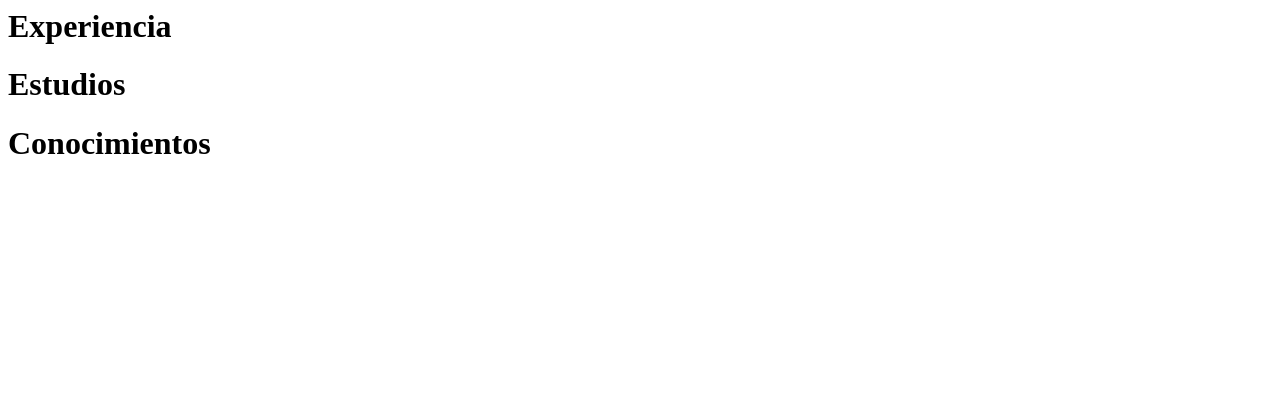
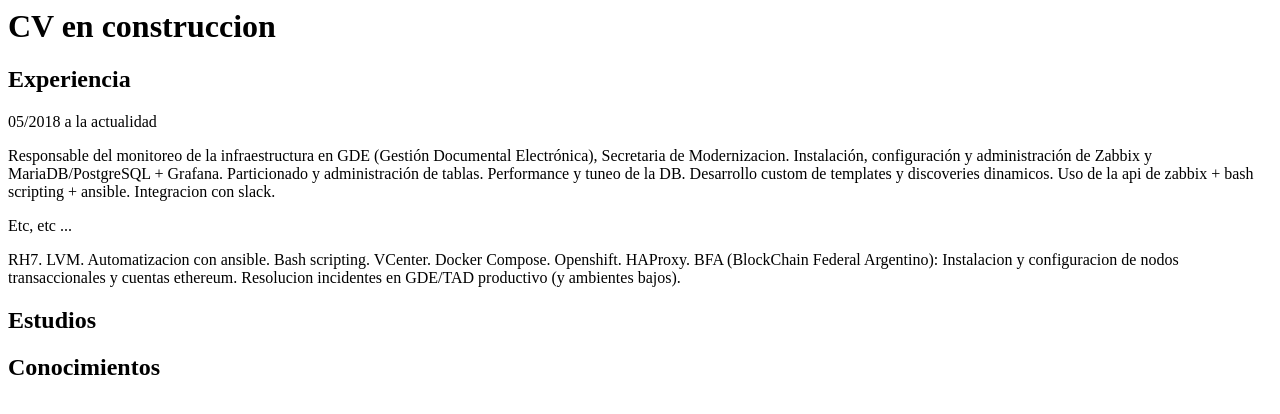
Before and after one commit to ChristianLech/ChristianLech.github.io, a plain HTML site: page index.html in a window 1280 px wide. Drawn offline with nearby package versions, Linux system fonts and the light colour scheme.

Commit message:
Update index.html

```diff
--- a/index.html
+++ b/index.html
@@ -8,10 +8,24 @@
     <script src="https://unpkg.com/bootstrap-material-design@4.1.1/dist/js/bootstrap-material-design.js" integrity="sha384-CauSuKpEqAFajSpkdjv3z9t8E7RlpJ1UP0lKM/+NdtSarroVKu069AlsRPKkFBz9" crossorigin="anonymous"></script>
   </head>
   <body>
+    <h1>CV en construccion</h1>
 
-    <h1>Experiencia</h1>
-    <h1>Estudios</h1>
-    <h1>Conocimientos</h1>
+    <h2>Experiencia</h2>
+    05/2018 a la actualidad
+    <p>Responsable del monitoreo de la infraestructura en GDE (Gestión Documental Electrónica), Secretaria de Modernizacion.
+    Instalación, configuración y administración de Zabbix y MariaDB/PostgreSQL + Grafana. Particionado y administración de tablas.
+    Performance y tuneo de la DB. Desarrollo custom de templates y discoveries dinamicos.
+      Uso de la api de zabbix + bash scripting + ansible. Integracion con slack.</p>
+    <p>Etc, etc ...</p>
+
+    <p>RH7. LVM. Automatizacion con ansible. Bash scripting.
+    VCenter. Docker Compose. Openshift. HAProxy.
+    BFA (BlockChain Federal Argentino): Instalacion y configuracion de nodos transaccionales y cuentas ethereum.
+      Resolucion incidentes en GDE/TAD productivo (y ambientes bajos).</p>
+
+
+    <h2>Estudios</h2>
+    <h2>Conocimientos</h2>
 
   </body>
 </html>
```
